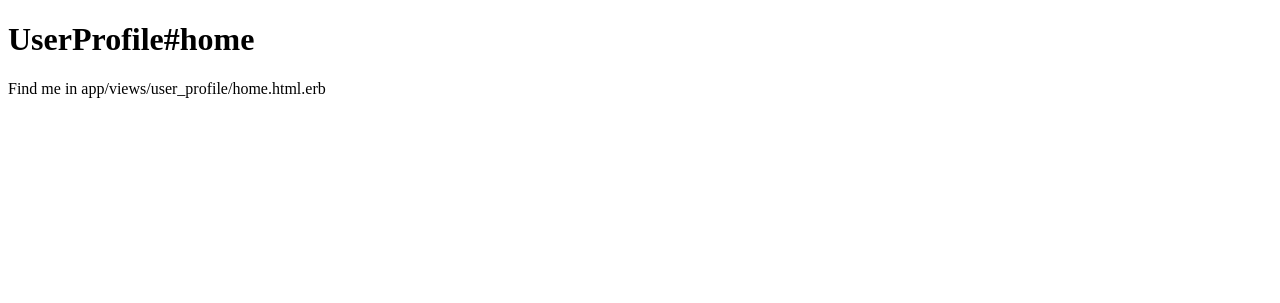
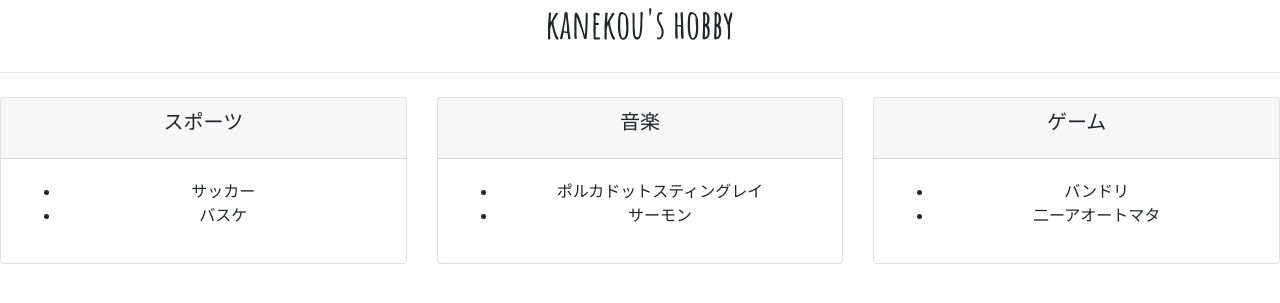
Before and after one commit to RyumaRyama/Longinus, a Rails app: page /user_profile/home in a window 1280 px wide. Shown: the top 303 px of the page. Run offline with Rails 7, Linux system fonts and the light colour scheme; style sheets or scripts are compiled from the project's sources.

Commit message:
ユーザーページのモック作成

```diff
--- a/web/app/views/user_profile/home.html.erb
+++ b/web/app/views/user_profile/home.html.erb
@@ -1,2 +1,54 @@
-<h1>UserProfile#home</h1>
-<p>Find me in app/views/user_profile/home.html.erb</p>
+<!DOCTYPE html>
+<html lang="ja">
+
+<head>
+    <meta charset="UTF-8">
+    <title>プロトタイプ</title>
+    <link rel="stylesheet" href="https://stackpath.bootstrapcdn.com/bootstrap/4.1.3/css/bootstrap.min.css" integrity="sha384-MCw98/SFnGE8fJT3GXwEOngsV7Zt27NXFoaoApmYm81iuXoPkFOJwJ8ERdknLPMO" crossorigin="anonymous">
+    <meta name="viewport" content="width=device-width, initial-scale=1, shrink-to-fit=no">
+    <link href="https://fonts.googleapis.com/css?family=Amatic+SC:700" rel="stylesheet">
+</head>
+
+<body>
+    <div class="header text-center" style="font-family: 'Amatic SC', cursive;">
+        <h1>kanekou's hobby</h1>
+        <hr class="my-4">
+    </div>
+    <div class="card-deck">
+        <div class="card text-center">
+            <div class="card-header">
+                <h5 class="card-title">スポーツ</h5>
+            </div>
+            <div class="card-body">
+                <ul>
+                    <li>サッカー</li>
+                    <li>バスケ</li>
+                </ul>
+            </div>
+        </div>
+        <div class="card text-center">
+            <div class="card-header">
+                <h5 class="card-title">音楽</h5>
+            </div>
+            <div class="card-body">
+                <ul>
+                    <li>ポルカドットスティングレイ</li>
+                    <li>サーモン</li>
+                </ul>
+            </div>
+        </div>
+        <div class="card text-center">
+            <div class="card-header">
+                <h5 class="card-title">ゲーム</h5>
+            </div>
+            <div class="card-body">
+                <ul>
+                    <li>バンドリ</li>
+                    <li>二ーアオートマタ</li>
+                </ul>
+            </div>
+        </div>
+    </div>
+</body>
+
+</html>
```
